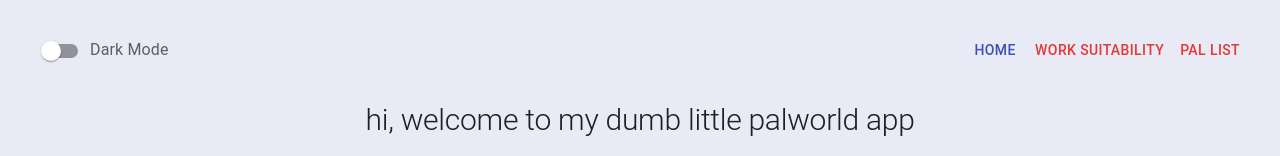
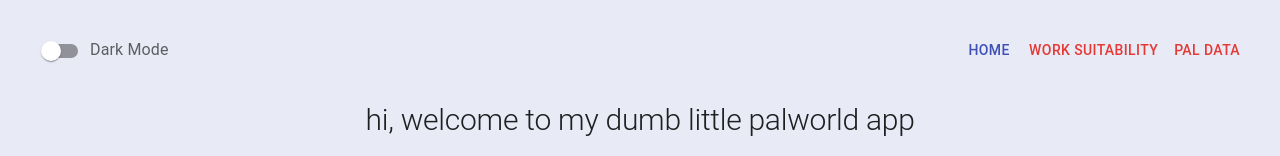
Before and after one commit to piratemermaid/palworld-interactive-wiki, a React (Vite) app: page / in a window 1280 px wide. Shown: the top 156 px of the page. Built offline with nearby package versions, Linux system fonts and the light colour scheme.

Commit message:
Rename pal list page to pal data

```diff
--- a/src/constants/routes.ts
+++ b/src/constants/routes.ts
@@ -1,4 +1,4 @@
-import { HomePage, WorkSuitabilityPage, PalListPage } from '../routes/pages';
+import { HomePage, WorkSuitabilityPage, PalDataPage } from '../routes/pages';
 
 type Route = { url: string; label: string; Component: () => JSX.Element };
 
@@ -13,5 +13,5 @@
     label: 'Work Suitability',
     Component: WorkSuitabilityPage,
   },
-  palList: { url: '/pal_list', label: 'Pal List', Component: PalListPage },
+  palData: { url: '/pal_data', label: 'Pal Data', Component: PalDataPage },
 };
--- a/src/routes/PalListPage.tsx
+++ b/src/routes/PalDataPage.tsx
@@ -3,10 +3,12 @@
 
 import { PAL_DATA } from '../data/pals';
 
-export default function PalListPage() {
+export default function PalDataPage() {
   return (
     <>
-      <Typography variant="h2">Pal List</Typography>
+      <Typography variant="h2" sx={{ mb: 2 }}>
+        Pal List
+      </Typography>
       <Grid container spacing={2}>
         {map(PAL_DATA, (palData, palName) => {
           return (
--- a/src/routes/pages.tsx
+++ b/src/routes/pages.tsx
@@ -1,5 +1,5 @@
 import HomePage from './HomePage';
 import WorkSuitabilityPage from './WorkSuitabilityPage';
-import PalListPage from './PalListPage';
+import PalDataPage from './PalDataPage';
 
-export { HomePage, WorkSuitabilityPage, PalListPage };
+export { HomePage, WorkSuitabilityPage, PalDataPage };
```
